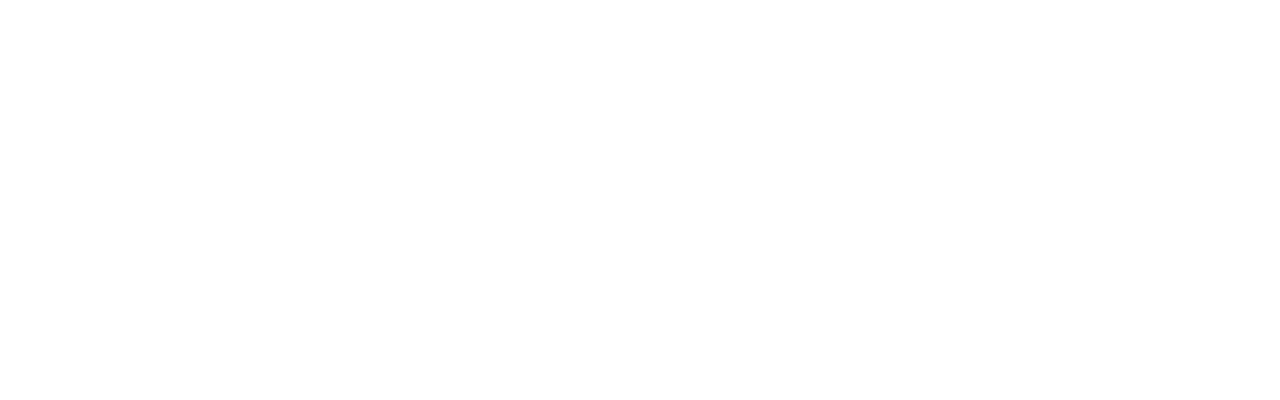
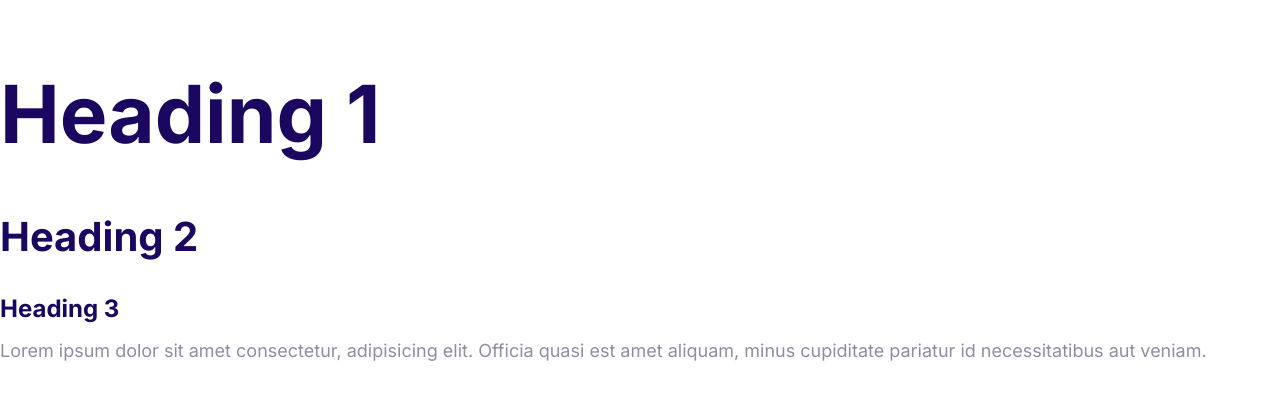
Before and after one commit to GauravGBorade/Ganesh_Tailors, a plain HTML site: page index.html in a window 1280 px wide. Drawn offline with Linux system fonts and the light colour scheme.

Commit message:
Define the styles for the fonts.

```diff
--- a/css/styles.css
+++ b/css/styles.css
@@ -5,3 +5,45 @@
   --color-headings: #1b0760;
   --color-body: #918ca4;
 }
+html {
+  font-size: 62.5%;
+}
+body {
+  font-family: inter, Arial, Helvetica, sans-serif;
+  font-size: 2.4rem;
+  line-height: 1.5;
+  color: var(--color-body);
+}
+h1,
+h2,
+h3 {
+  color: var(--color-headings);
+  margin-bottom: 1rem;
+}
+h1 {
+  font-size: 7rem;
+}
+h2 {
+  font-size: 4rem;
+}
+h3 {
+  font-size: 3rem;
+}
+p {
+  margin-top: 0;
+}
+
+@media screen and (min-width: 1024px) {
+  body {
+    font-size: 1.8rem;
+  }
+  h1 {
+    font-size: 8rem;
+  }
+  h2 {
+    font-size: 4rem;
+  }
+  h3 {
+    font-size: 2.4rem;
+  }
+}
--- a/index.html
+++ b/index.html
@@ -5,8 +5,22 @@
     <meta http-equiv="X-UA-Compatible" content="IE=edge" />
     <meta name="viewport" content="width=device-width, initial-scale=1.0" />
     <title>Document</title>
+    <link rel="preconnect" href="https://fonts.googleapis.com" />
+    <link rel="preconnect" href="https://fonts.gstatic.com" crossorigin />
+    <link
+      href="https://fonts.googleapis.com/css2?family=Inter:wght@400;700&display=swap"
+      rel="stylesheet"
+    />
     <link rel="stylesheet" href="css/normalize.css" />
     <link rel="stylesheet" href="css/styles.css" />
   </head>
-  <body></body>
+  <body>
+    <h1>Heading 1</h1>
+    <h2>Heading 2</h2>
+    <h3>Heading 3</h3>
+    <p>
+      Lorem ipsum dolor sit amet consectetur, adipisicing elit. Officia quasi
+      est amet aliquam, minus cupiditate pariatur id necessitatibus aut veniam.
+    </p>
+  </body>
 </html>
```
